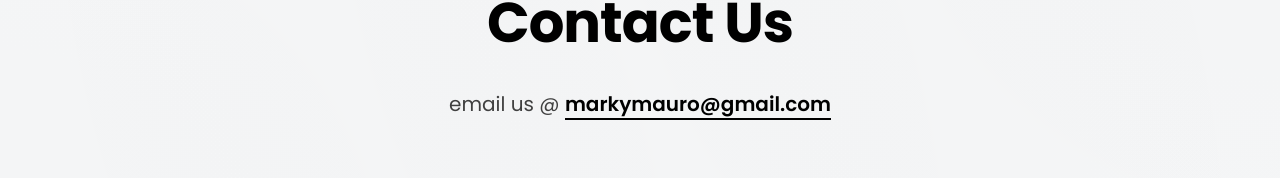
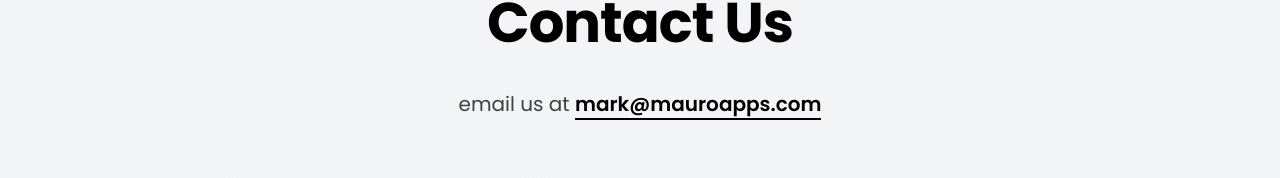
Before and after one commit to markymauro13/mauroapps.com, a React (Create React App) app: page /contact in a window 1280 px wide. Shown: the part 257-435 px from the top of the page. Built offline with nearby package versions, Linux system fonts and the light colour scheme.

Commit message:
editing email contact

```diff
--- a/src/components/Contact/Contact.jsx
+++ b/src/components/Contact/Contact.jsx
@@ -9,11 +9,11 @@ export default function Contact() {
         <Row className="justify-content-center">
           <Col lg="8" className="text-center">
             <h1 className="main-title">Contact Us</h1>
-              <div className="contact-info">
+            <div className="contact-info">
               <p className="lead">
-                email us @{" "}
-                <a href="mailto:markymauro@gmail.com" className="email-link">
-                  markymauro@gmail.com
+                email us at{" "}
+                <a href="mailto:mark@mauroapps.com" className="email-link">
+                  mark@mauroapps.com
                 </a>
               </p>
             </div>
--- a/src/index.css
+++ b/src/index.css
@@ -5,7 +5,8 @@
   --text-primary: #000000;
   --text-secondary: #404040;
   --accent-color: #000000;
-  --background-color: #f5f5f7; /* Apple-style light gray */
+  --background-color: #f5f5f7;
+  /* Apple-style light gray */
 }
 
 body {
@@ -91,6 +92,7 @@ body {
     opacity: 0;
     transform: translateY(20px);
   }
+
   to {
     opacity: 1;
     transform: translateY(0);
```
